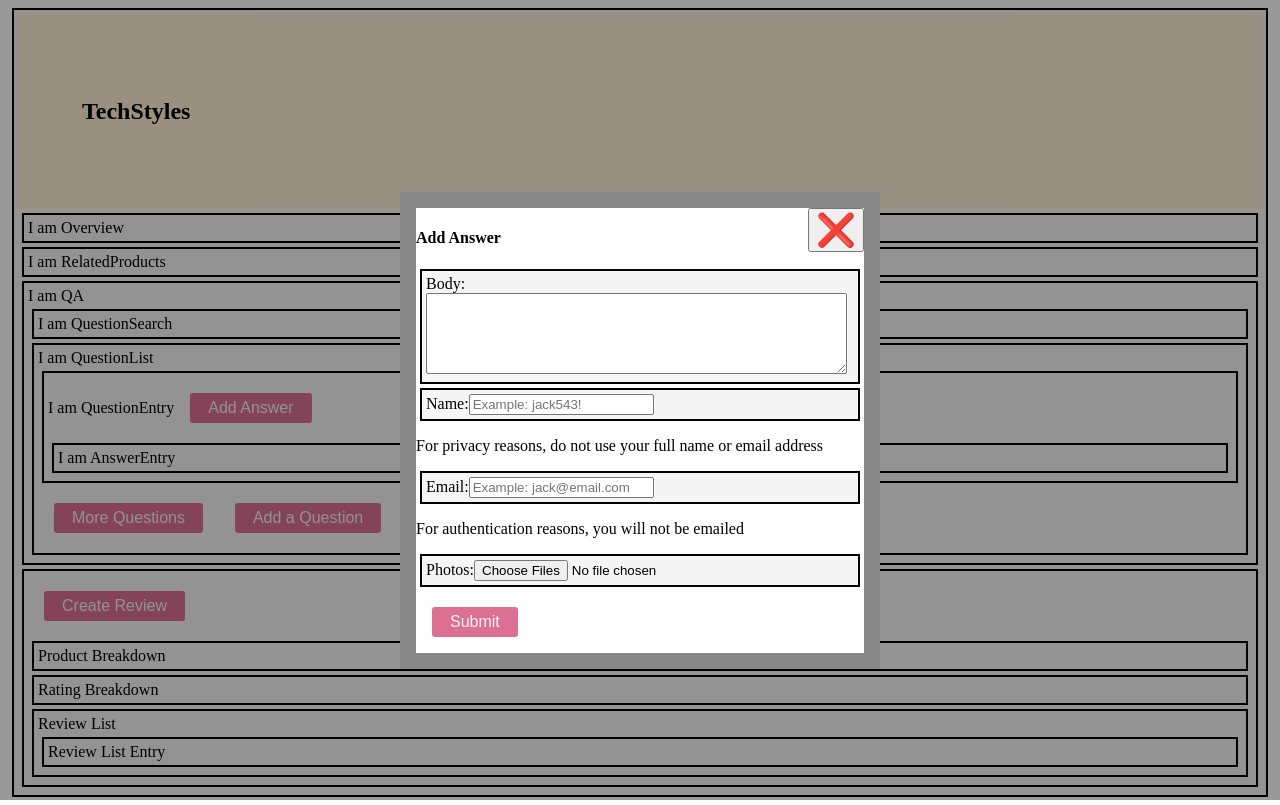
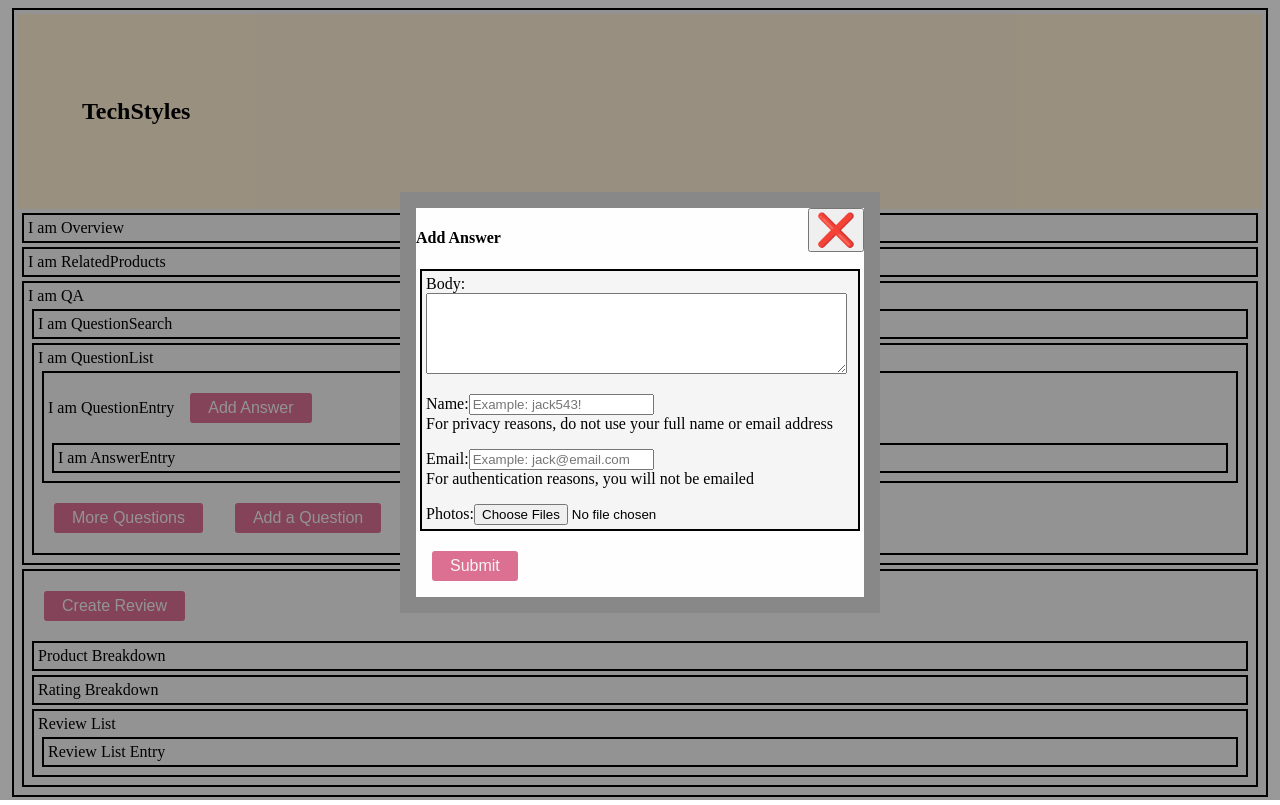
Before and after one commit to KFEC/TechStyles, a React app: page / in a window 1280 px wide. Both pictures are taken after a click on the button "Add Answer". Built offline with nearby package versions, Linux system fonts and the light colour scheme; the HTML template or start-up script is replaced by a standard one.

Commit message:
Changed some internal formating and design

```diff
--- a/client/src/components/qa/components/NewAnswer.jsx
+++ b/client/src/components/qa/components/NewAnswer.jsx
@@ -52,6 +52,7 @@ const NewAnswer = ({ setDisplay }) => {
           <label htmlFor="answer-body">
             Body:
           </label>
+          <br />
           <textarea
             id="answer-body"
             maxLength="1000"
@@ -60,8 +61,7 @@ const NewAnswer = ({ setDisplay }) => {
             value={body}
             onChange={changeBody}
           />
-        </Div>
-        <Div>
+          <p />
           <label htmlFor="answer-name">
             Name:
           </label>
@@ -72,9 +72,9 @@ const NewAnswer = ({ setDisplay }) => {
             value={name}
             onChange={changeName}
           />
-        </Div>
-        <p>For privacy reasons, do not use your full name or email address</p>
-        <Div>
+          <br />
+          <span>For privacy reasons, do not use your full name or email address</span>
+          <p />
           <label htmlFor="answer-email">
             Email:
           </label>
@@ -85,9 +85,9 @@ const NewAnswer = ({ setDisplay }) => {
             value={email}
             onChange={changeEmail}
           />
-        </Div>
-        <p>For authentication reasons, you will not be emailed</p>
-        <Div>
+          <br />
+          <span>For authentication reasons, you will not be emailed</span>
+          <p />
           <label htmlFor="answer-photos">
             Photos:
           </label>
--- a/client/src/components/qa/components/NewQuestion.jsx
+++ b/client/src/components/qa/components/NewQuestion.jsx
@@ -45,6 +45,7 @@ const NewQuestion = ({ setDisplay }) => {
           <label htmlFor="question-body">
             Body:
           </label>
+          <br />
           <textarea
             id="question-body"
             maxLength="1000"
@@ -53,8 +54,7 @@ const NewQuestion = ({ setDisplay }) => {
             value={body}
             onChange={changeBody}
           />
-        </Div>
-        <Div>
+          <p />
           <label htmlFor="question-name">
             Name:
           </label>
@@ -65,9 +65,9 @@ const NewQuestion = ({ setDisplay }) => {
             value={name}
             onChange={changeName}
           />
-        </Div>
-        <p>For privacy reasons, do not use your full name or email address</p>
-        <Div>
+          <br />
+          <span>For privacy reasons, do not use your full name or email address</span>
+          <p />
           <label htmlFor="question-email">
             Email:
           </label>
@@ -78,8 +78,9 @@ const NewQuestion = ({ setDisplay }) => {
             value={email}
             onChange={changeEmail}
           />
+          <br />
+          <span>For authentication reasons, you will not be emailed</span>
         </Div>
-        <p>For authentication reasons, you will not be emailed</p>
         <Button
           onClick={() => setDisplay(false)}
           disabled={
```
